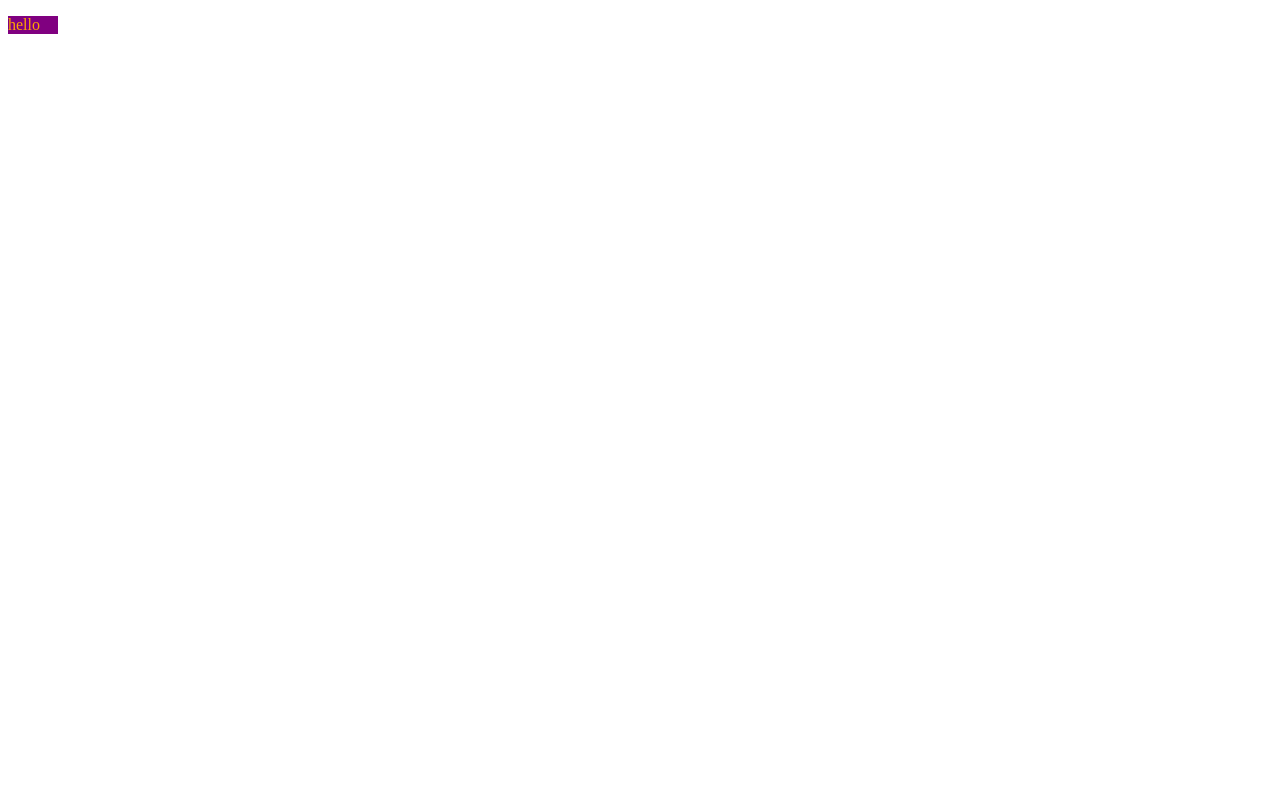
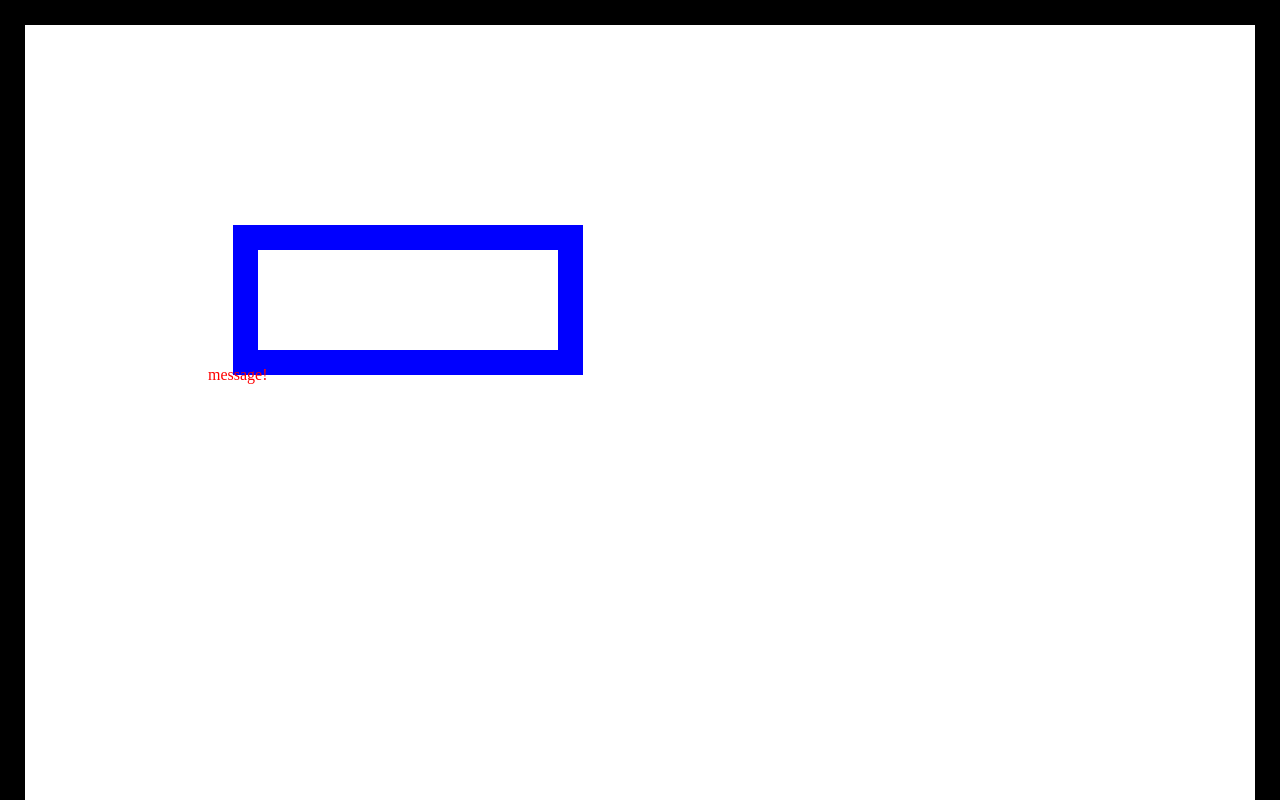
Before and after one commit to minori-web241/JavaScript-Practice, a plain HTML site: page DOM操作/index-11.html in a window 1280 px wide. Shown: the top 800 px of the page. Drawn offline with Linux system fonts and the light colour scheme.

Commit message:
js:  要素の位置を取得・位置から要素を取得

```diff
--- a/DOM操作/index-11.html
+++ b/DOM操作/index-11.html
@@ -20,6 +20,12 @@
       .bg-blue {
         background-color: blue;
       }
+      .box {
+        width: 300px;
+        height: 100px;
+        border: 25px solid blue;
+        margin: 200px;
+      }
     </style>
   </head>
   <body id="body" class="scsees error">
--- a/DOM操作/main-11.js
+++ b/DOM操作/main-11.js
@@ -303,4 +303,67 @@ result = document.querySelector('p').style.cssText; // style属性のテキス
 // getComputedStyle - 要素に適応されている全てのスタイルを見る
 // 変更はできない
 result = getComputedStyle(document.querySelector('p'));
-// console.dir(result);
+
+/*
+要素の位置を取得する
+*/
+
+// getBoundingClientRectオブジェクト
+// cssのtopやleftとは基点が違うので注意append
+// 表示されている領域からの値 = スクロールで変動する！
+document.body.innerHTML = '<div class="box"></div><p style="margin: 1000px 0">this is p</p>';
+// DOMRect 代入は不可
+result = document.querySelector('div').getBoundingClientRect();
+
+// getBoundingClientRect - 位置を変更
+const messageEl = document.createElement('p');
+messageEl.textContent = 'message!';
+document.body.append(messageEl);
+messageEl.style.position = 'absolute';
+messageEl.style.top = `${document.querySelector('div').getBoundingClientRect().bottom}px`;
+messageEl.style.left = `${document.querySelector('div').getBoundingClientRect().left}px`;
+
+// offsetTop
+// スクロール量は含まれない
+document.querySelector('div').offsetTop; // 200
+document.querySelector('div').offsetLeft; // 208
+document.querySelector('div').offsetWidth; // 350
+
+/*
+座標から要素を取得する
+*/
+result = document.elementFromPoint(300, 300); // div.box
+// 画面外はnull スクロールしてもnull
+result = document.elementFromPoint(300, 1500); // null
+
+/*
+詳細な要素の取得
+*/
+// borderを含まない内側 paddingは含む
+// clientWidthはスクロールバーを含めない値
+result = document.elementFromPoint(300, 300);
+result = document.elementFromPoint(300, 300);
+result = document.querySelector('div').clientWidth;
+// borderの幅 rightとbottomはない
+result = document.querySelector('div').clientleft;
+// スクロールした分の高さ
+// scrollHeight > clientHeight
+result = document.querySelector('div').scrollHeight;
+// スクロールした量の値を入れられる - スクロールされた状態にできる
+result = document.querySelector('div').scrollTop;
+result = document.querySelector('div').scrollLeft;
+
+/*
+画面の幅
+*/
+document.documentElement.style.border = '25px solid black';
+document.body.border = '25px solid orange';
+result = document.documentElement.getBoundingClientRect().height; // 2424
+
+// clientWidth , scrollHeight - documentElementに使ったときのみ、border関係なく画面内の高さを返す
+result = document.documentElement.clientWidth;
+result = document.documentElement.scrollHeight;
+
+// スクロールバーの分も含みたいとき あまり出番はない
+window.innerHeight;
+window.innerWidth;
```
